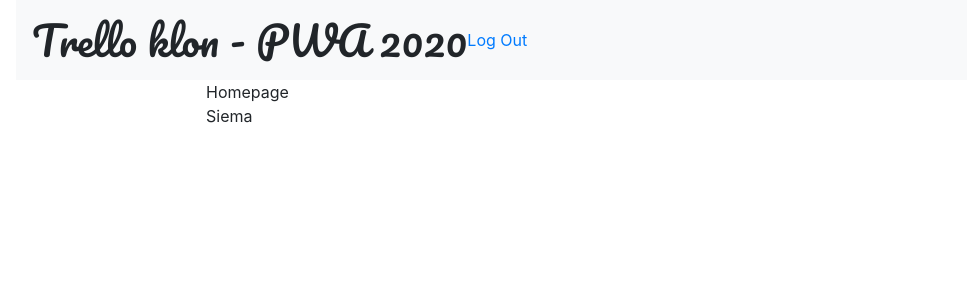
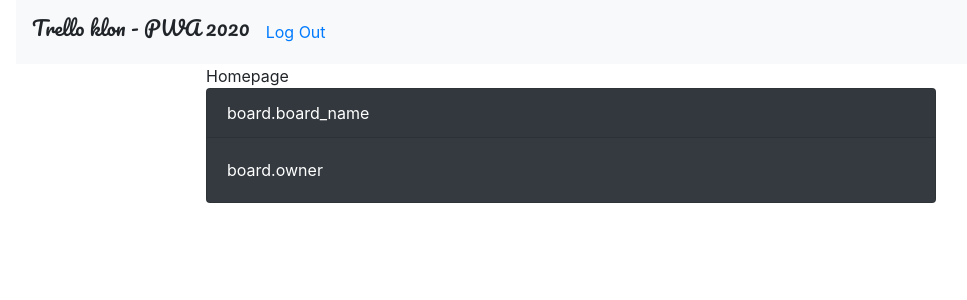
Before and after one commit to Marynarz/PWA2020, a Django app: page /index/ in a window 1280 px wide. Shown: the top 300 px of the page, without its empty margins (69-1036 px from the left). Run offline with Django 3.2, Linux system fonts and the light colour scheme; a user stored in the database is signed in; tables that the repository leaves empty hold one stand-in row (values such as "Sample post"); some libraries are stand-ins or nearby versions.

Commit message:
dodawanie i wyswietlanie tablic

```diff
--- a/pwa/templates/pwa/Base.html
+++ b/pwa/templates/pwa/Base.html
@@ -9,8 +9,8 @@
 </head>
 <body>
 <div class="container">
-    <nav class="navbar navbar-expend-lg bg-light">
-        <h1 class="mt-2" style="font-family: Pacifico">Trello klon - PWA 2020</h1>
+    <nav class="navbar navbar-expand-lg bg-light">
+        <h1 class="navbar-brand" style="font-family: Pacifico">Trello klon - PWA 2020</h1>
         <ul class="navbar-nav mr-auto">
             <li class="nav-item">
                 {% if logged_in %}
--- /dev/null
+++ b/pwa/templates/pwa/UserHome.html
@@ -0,0 +1,17 @@
+{% extends 'pwa/Base.html' %}
+
+{% block title %}Homepage {% endblock %}
+
+{% block content %}
+    {% for board in boards %}
+        <div class="card text-white bg-dark">
+            <div class="card-header">
+                board.board_name
+            </div>
+            <div class="card-body">
+                board.owner
+            </div>
+
+        </div>
+    {% endfor %}
+{% endblock %}
--- a/pwa/templates/pwa/index.html
+++ /dev/null
@@ -1,7 +0,0 @@
-{% extends 'pwa/Base.html' %}
-
-{% block title %}Homepage {% endblock %}
-
-{% block content %}
-    Siema
-{% endblock %}
--- a/pwa/urls.py
+++ b/pwa/urls.py
@@ -25,5 +25,6 @@ urlpatterns = [
     path('registration/', views.register_user, name='register_user'),
     path('login/', views.login_view, name='login'),
     path('logout/', views.logout_view, name='logout'),
-    path('index/', views.index, name='index')
+    path('index/', views.index, name='index'),
+    path('now_board/', views.create_board, name='new_board'),
 ]
--- a/pwa/views.py
+++ b/pwa/views.py
@@ -1,8 +1,10 @@
 from django.contrib.auth import authenticate, login, logout
+from django.contrib.auth.decorators import login_required
 from django.contrib.auth.forms import UserCreationForm
 from django.shortcuts import get_object_or_404, render, redirect
 from django.http import HttpResponse
 from .models import *
+from .forms import *
 
 
 def user_detail(request, user_id):
@@ -22,11 +24,13 @@ def register_user(request):
             return redirect('index')
     else:
         form = UserCreationForm()
-    return render(request, 'pwa/UserReg.html', {'form': form})
+    return render(request, 'pwa/Forms.html', {'form': form})
 
 
+@login_required(login_url='/login')
 def index(request):
-    return render(request, 'pwa/index.html', {'logged_in': request.user.is_authenticated})
+    aval_boards = Board.objects.filter(owner_id=request.user.id)
+    return render(request, 'pwa/UserHome.html', {'logged_in': request.user.is_authenticated, 'boards': aval_boards})
 
 
 def logout_view(request):
@@ -40,8 +44,19 @@ def login_view(request):
         if user is not None:
             login(request, user)
             return redirect('index')
-        else:
-            pass
+    return render(request, 'pwa/UserLogin.html')
+
+
+@login_required(login_url='/login')
+def create_board(request):
+    if request.method == 'POST':
+        form = BoardForm(request.POST)
+        if form.is_valid():
+            form.save()
+            board = Board(owner=request.user.id, board_name=form.cleaned_data.get('board_name'))
+            board.save()
+            return redirect('index')
     else:
-        pass
-    return render(request, 'pwa/UserLogin.html')
+        form = BoardForm
+
+    return render(request, 'pwa/Forms.html', {'form': form})
```
Also changed, not shown: pwa/forms.py (added, +11 -0 lines), pwa/templates/pwa/Forms.html (renamed from pwa/templates/pwa/UserReg.html).
